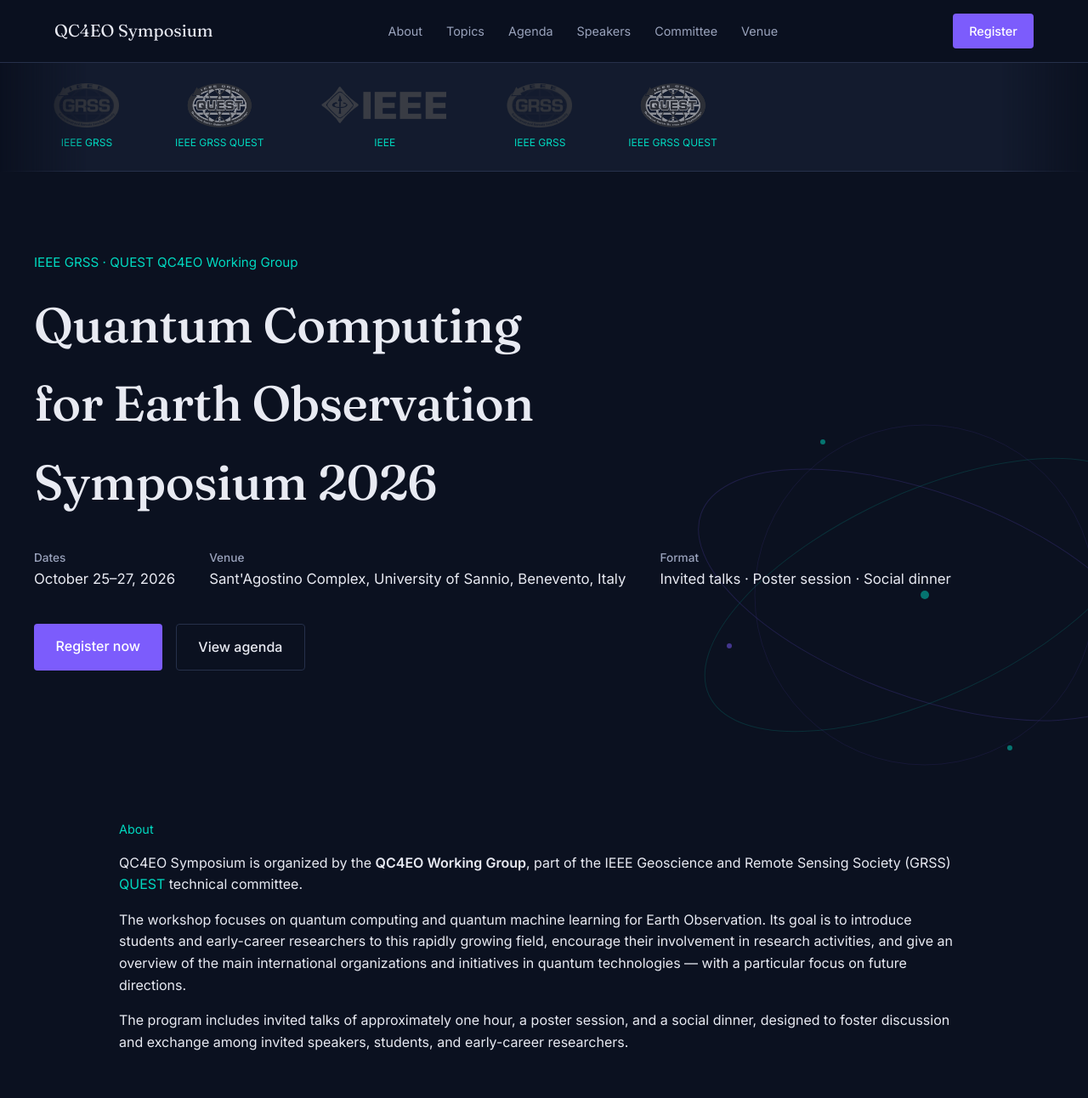
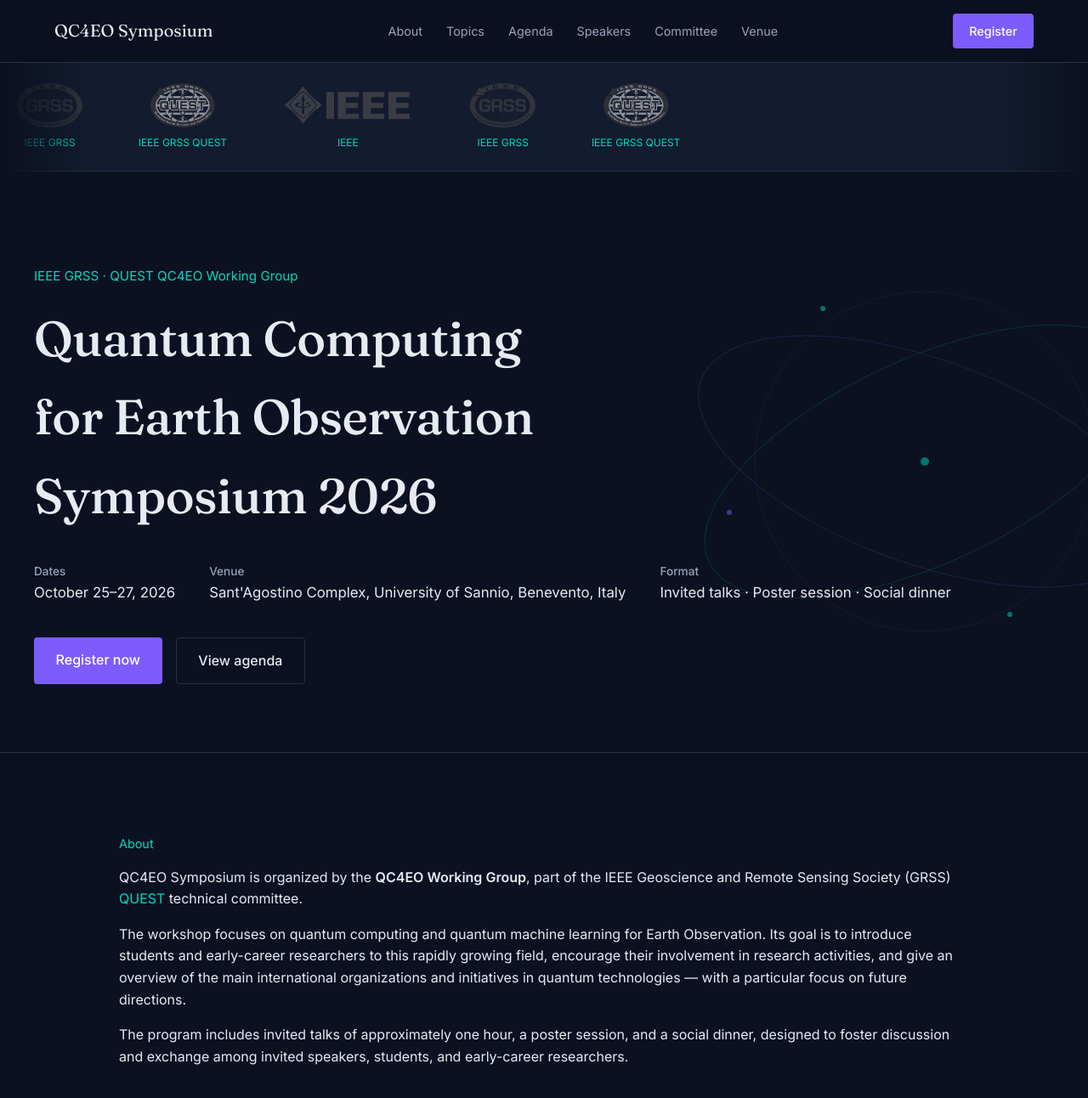
Before and after one commit to IEEE-QUEST-QC4EO/assembly-qc4eo-2026, a Jekyll site: the page built from index.md, in a window 1280 px wide and 1400 px high. Shown: the top 1292 px of the window at 85% size. Built offline with Jekyll 4.4.1, drawn with Linux system fonts in a browser that asks for light colours.

Commit message:
fixing animations

```diff
--- a/_layouts/default.html
+++ b/_layouts/default.html
@@ -11,20 +11,20 @@
   <link href="https://fonts.googleapis.com/css2?family=Fraunces:opsz,wght@9..144,400;9..144,500;9..144,600&family=Inter:wght@400;500;600&display=swap" rel="stylesheet">
   <link rel="stylesheet" href="{{ '/assets/css/style.css' | relative_url }}">
 </head>
-<script>
-  const orbits = document.querySelector('.hero-orbits');
-  if (orbits && !window.matchMedia('(prefers-reduced-motion: reduce)').matches) {
-    window.addEventListener('scroll', () => {
-      const y = window.scrollY;
-      orbits.style.transform = `translateY(-50%) rotate(${y * 0.05}deg) scale(${1 + y * 0.0003})`;
-    }, { passive: true });
-  }
-</script>
 <body>
   {% include nav.html %}
   <main>
     {{ content }}
   </main>
   {% include footer.html %}
+  <script>
+    const orbits = document.querySelector('.hero-orbits');
+    if (orbits && !window.matchMedia('(prefers-reduced-motion: reduce)').matches) {
+      window.addEventListener('scroll', () => {
+        const y = window.scrollY;
+        orbits.style.transform = `translateY(-50%) rotate(${y * 0.05}deg) scale(${1 + y * 0.0003})`;
+      }, { passive: true });
+    }
+  </script>
 </body>
 </html>
--- a/assets/css/style.css
+++ b/assets/css/style.css
@@ -95,7 +95,7 @@ section { padding: 5rem 1.5rem; }
 }
 .logo-item { display: flex; flex-direction: column; align-items: center; gap: 0.5rem; text-decoration: none; }
 .logo-name { font-size: 0.75rem; color: var(--text-dim); white-space: nowrap; color: var(--teal); }
-.logo-item:hover
+.logo-item:hover .logo-name { color: var(--teal); }
 
 /* ---- Hero ---- */
 .hero {
```
